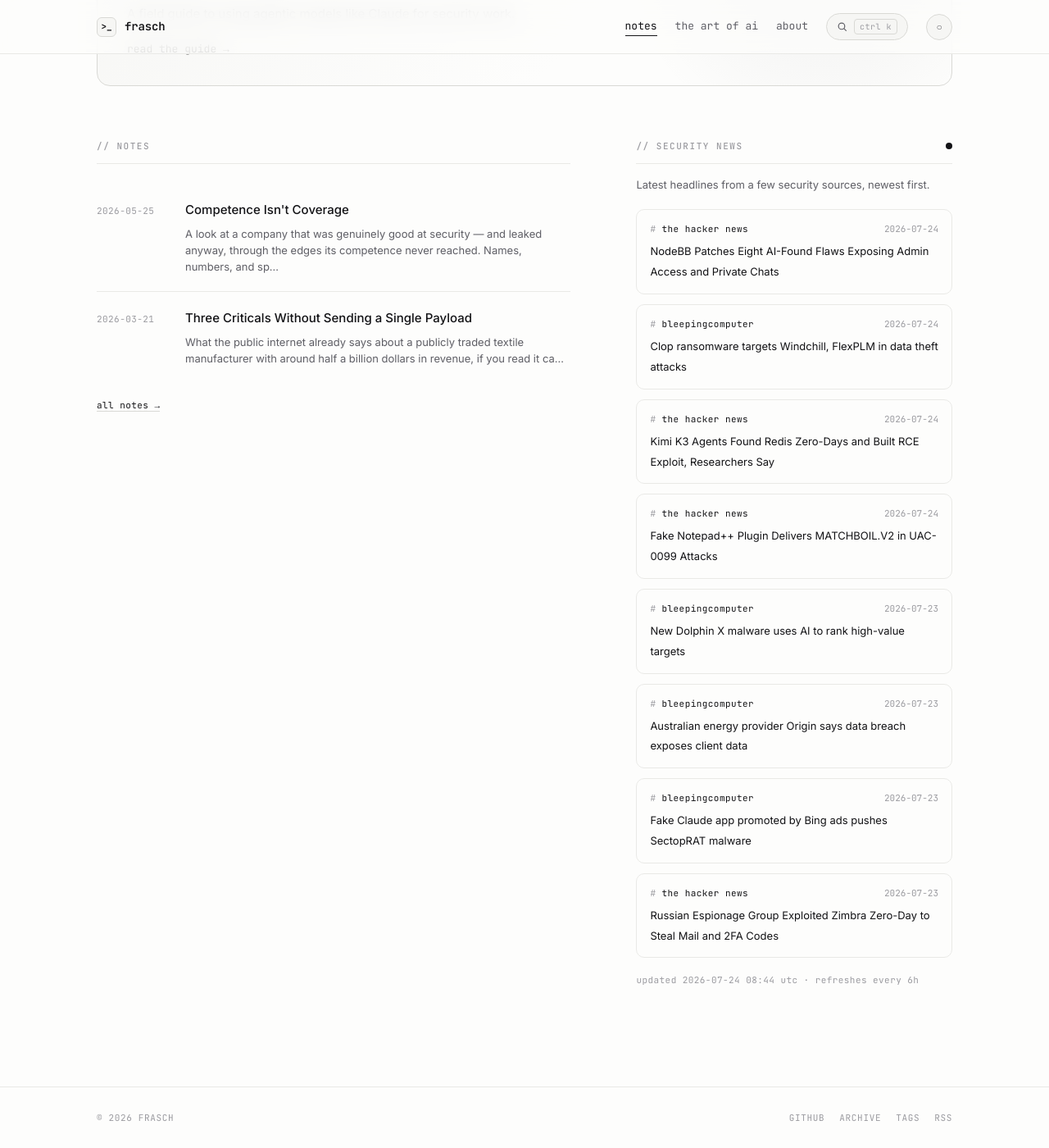
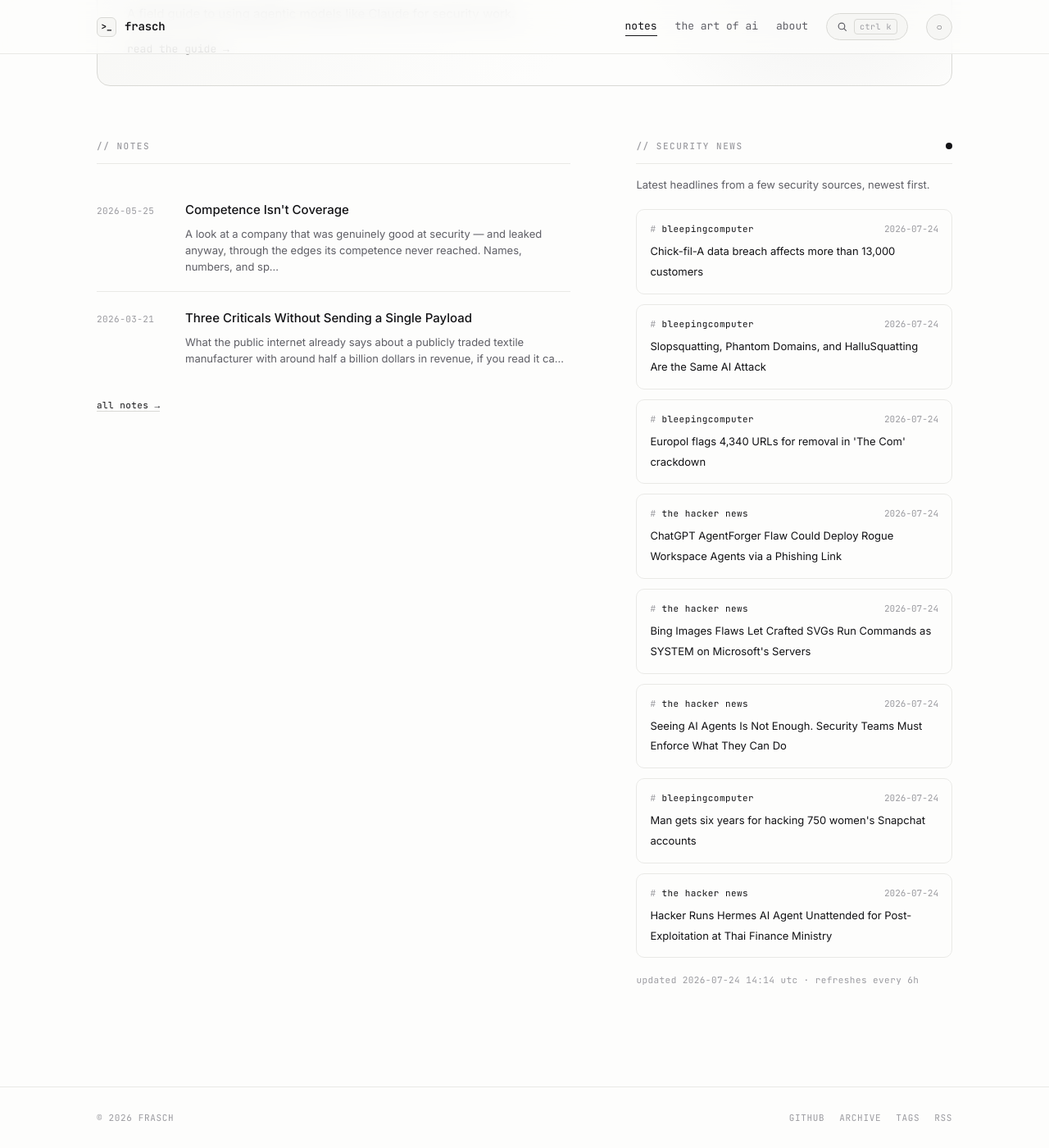
Before and after one commit to whoisfrasch/frasch, a Jekyll site: the page built from index.html, in a window 1280 px wide and 1400 px high, scrolled down 615 px. Shown: the whole window at 82% size. Built offline with Jekyll 4.4.1, drawn with Linux system fonts in a browser that asks for light colours.

Commit message:
Refresh security news feed

```diff
--- a/_data/news.json
+++ b/_data/news.json
@@ -1,53 +1,53 @@
 {
-  "updated": "2026-07-24T08:44:15Z",
+  "updated": "2026-07-24T14:14:55Z",
   "items": [
     {
-      "source": "the hacker news",
-      "title": "NodeBB Patches Eight AI-Found Flaws Exposing Admin Access and Private Chats",
-      "link": "https://thehackernews.com/2026/07/nodebb-patches-eight-ai-found-flaws.html",
-      "date": "2026-07-24T07:41:06Z"
+      "source": "bleepingcomputer",
+      "title": "Chick-fil-A data breach affects more than 13,000 customers",
+      "link": "https://www.bleepingcomputer.com/news/security/chick-fil-a-data-breach-affects-more-than-13-000-customers/",
+      "date": "2026-07-24T14:04:29Z"
     },
     {
       "source": "bleepingcomputer",
-      "title": "Clop ransomware targets Windchill, FlexPLM in data theft attacks",
-      "link": "https://www.bleepingcomputer.com/news/security/clop-ransomware-targets-windchill-flexplm-in-data-theft-attacks/",
-      "date": "2026-07-24T07:36:39Z"
+      "title": "Slopsquatting, Phantom Domains, and HalluSquatting Are the Same AI Attack",
+      "link": "https://www.bleepingcomputer.com/news/security/slopsquatting-phantom-domains-and-hallusquatting-are-the-same-ai-attack/",
+      "date": "2026-07-24T14:01:11Z"
+    },
+    {
+      "source": "bleepingcomputer",
+      "title": "Europol flags 4,340 URLs for removal in 'The Com' crackdown",
+      "link": "https://www.bleepingcomputer.com/news/security/europol-flags-4-340-urls-for-removal-in-the-com-crackdown/",
+      "date": "2026-07-24T12:56:53Z"
     },
     {
       "source": "the hacker news",
-      "title": "Kimi K3 Agents Found Redis Zero-Days and Built RCE Exploit, Researchers Say",
-      "link": "https://thehackernews.com/2026/07/kimi-k3-agents-found-redis-zero-days.html",
-      "date": "2026-07-24T06:58:27Z"
+      "title": "ChatGPT AgentForger Flaw Could Deploy Rogue Workspace Agents via a Phishing Link",
+      "link": "https://thehackernews.com/2026/07/chatgpt-agentforger-flaw-could-deploy.html",
+      "date": "2026-07-24T11:53:55Z"
     },
     {
       "source": "the hacker news",
-      "title": "Fake Notepad++ Plugin Delivers MATCHBOIL.V2 in UAC-0099 Attacks",
-      "link": "https://thehackernews.com/2026/07/fake-notepad-plugin-delivers.html",
-      "date": "2026-07-24T06:50:57Z"
+      "title": "Bing Images Flaws Let Crafted SVGs Run Commands as SYSTEM on Microsoft's Servers",
+      "link": "https://thehackernews.com/2026/07/bing-images-flaws-let-crafted-svgs-run.html",
+      "date": "2026-07-24T11:45:17Z"
+    },
+    {
+      "source": "the hacker news",
+      "title": "Seeing AI Agents Is Not Enough. Security Teams Must Enforce What They Can Do",
+      "link": "https://thehackernews.com/2026/07/seeing-ai-agents-is-not-enough-security.html",
+      "date": "2026-07-24T11:30:00Z"
     },
     {
       "source": "bleepingcomputer",
-      "title": "New Dolphin X malware uses AI to rank high-value targets",
-      "link": "https://www.bleepingcomputer.com/news/security/new-dolphin-x-malware-uses-ai-to-rank-high-value-targets/",
-      "date": "2026-07-23T21:20:34Z"
-    },
-    {
-      "source": "bleepingcomputer",
-      "title": "Australian energy provider Origin says data breach exposes client data",
-      "link": "https://www.bleepingcomputer.com/news/security/australian-energy-provider-origin-says-data-breach-exposes-client-data/",
-      "date": "2026-07-23T20:14:35Z"
-    },
-    {
-      "source": "bleepingcomputer",
-      "title": "Fake Claude app promoted by Bing ads pushes SectopRAT malware",
-      "link": "https://www.bleepingcomputer.com/news/security/fake-claude-app-promoted-by-bing-ads-pushes-sectoprat-malware/",
-      "date": "2026-07-23T19:48:30Z"
+      "title": "Man gets six years for hacking 750 women's Snapchat accounts",
+      "link": "https://www.bleepingcomputer.com/news/security/man-gets-six-years-for-hacking-750-womens-snapchat-accounts/",
+      "date": "2026-07-24T11:17:19Z"
     },
     {
       "source": "the hacker news",
-      "title": "Russian Espionage Group Exploited Zimbra Zero-Day to Steal Mail and 2FA Codes",
-      "link": "https://thehackernews.com/2026/07/russian-espionage-group-exploited.html",
-      "date": "2026-07-23T18:36:08Z"
+      "title": "Hacker Runs Hermes AI Agent Unattended for Post-Exploitation at Thai Finance Ministry",
+      "link": "https://thehackernews.com/2026/07/hacker-runs-hermes-ai-agent-unattended.html",
+      "date": "2026-07-24T10:15:29Z"
     }
   ]
 }
```
